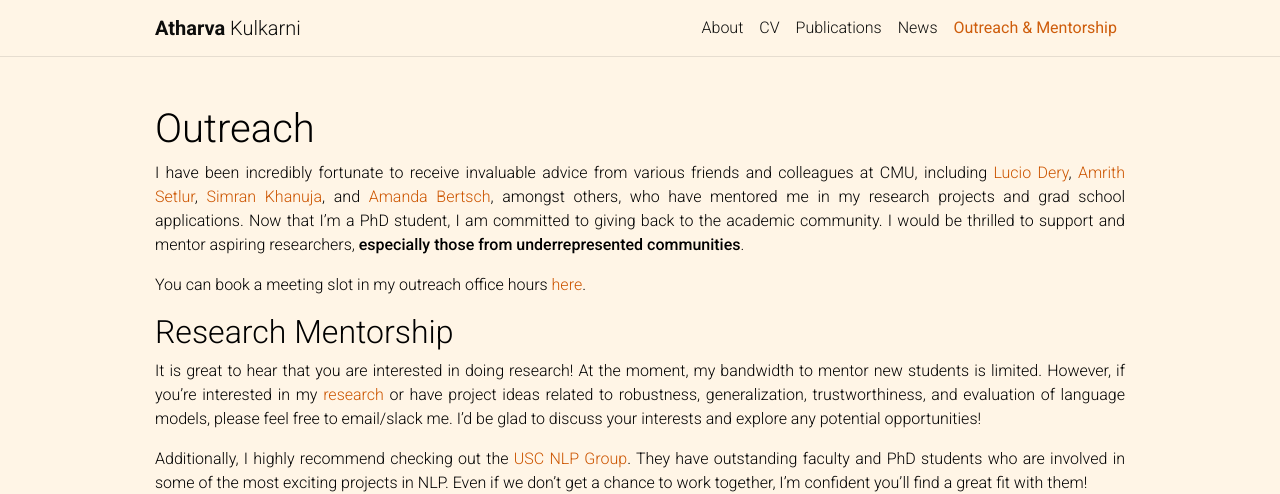
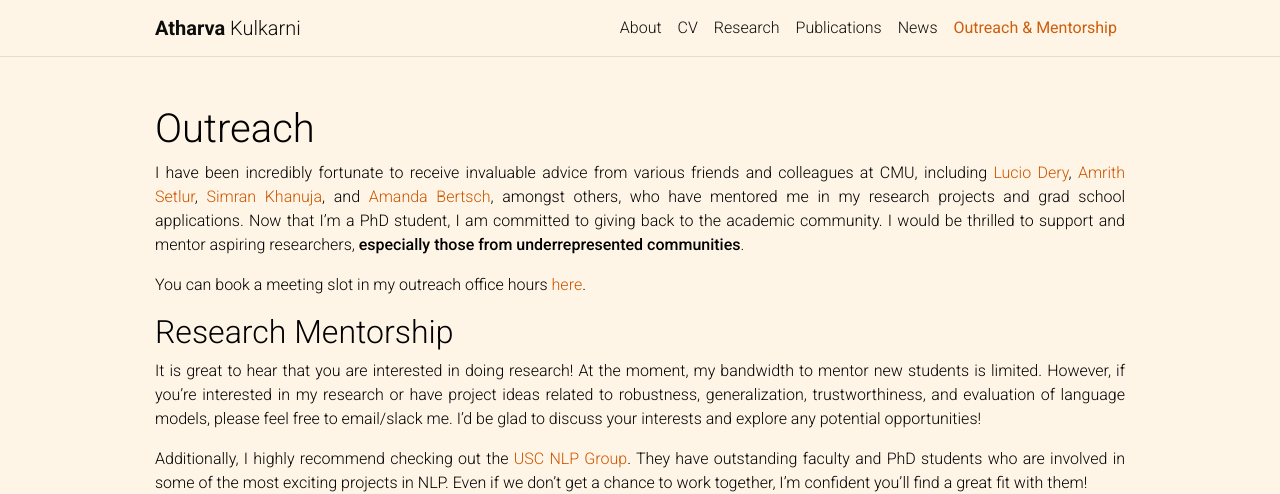
Before and after one commit to athrvkk/athrvkk.github.io, a Jekyll site: the page built from _pages/outreach.md, in a window 1280 px wide and 1108 px high. Shown: the top 494 px of the window. Built offline with Jekyll 4.4.1, drawn with Linux system fonts in a browser that asks for light colours; comment, search, counter and statistics services are not loaded; a style sheet for code colours, icons or effects is not loaded.

Commit message:
routine update

```diff
--- a/_pages/outreach.md
+++ b/_pages/outreach.md
@@ -17,7 +17,7 @@
 
 ## Research Mentorship
 
-It is great to hear that you are interested in doing research! At the moment, my bandwidth to mentor new students is limited. However, if you’re interested in my [research]() or have project ideas related to robustness, generalization, trustworthiness, and evaluation of language models, please feel free to email/slack me. I’d be glad to discuss your interests and explore any potential opportunities!
+It is great to hear that you are interested in doing research! At the moment, my bandwidth to mentor new students is limited. However, if you’re interested in my research or have project ideas related to robustness, generalization, trustworthiness, and evaluation of language models, please feel free to email/slack me. I’d be glad to discuss your interests and explore any potential opportunities!
 
 Additionally, I highly recommend checking out the <a href="https://nlp.usc.edu">USC NLP Group</a>. They have outstanding faculty and PhD students who are involved in some of the most exciting projects in NLP. Even if we don’t get a chance to work together, I’m confident you’ll find a great fit with them!
 
```
Also changed, not shown: _pages/about.md (+1 -1 lines), _pages/research.md (+1 -1 lines).
